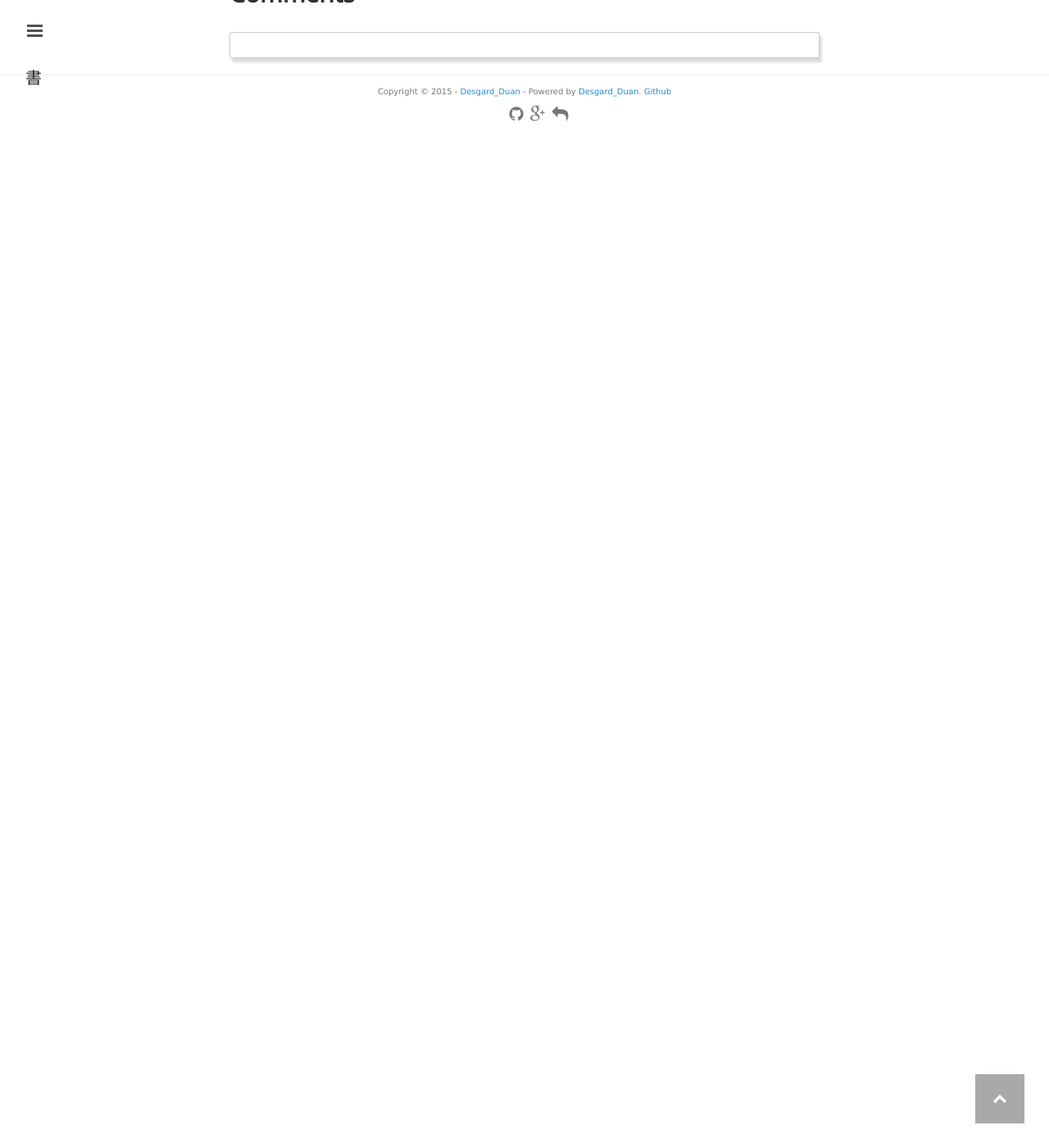
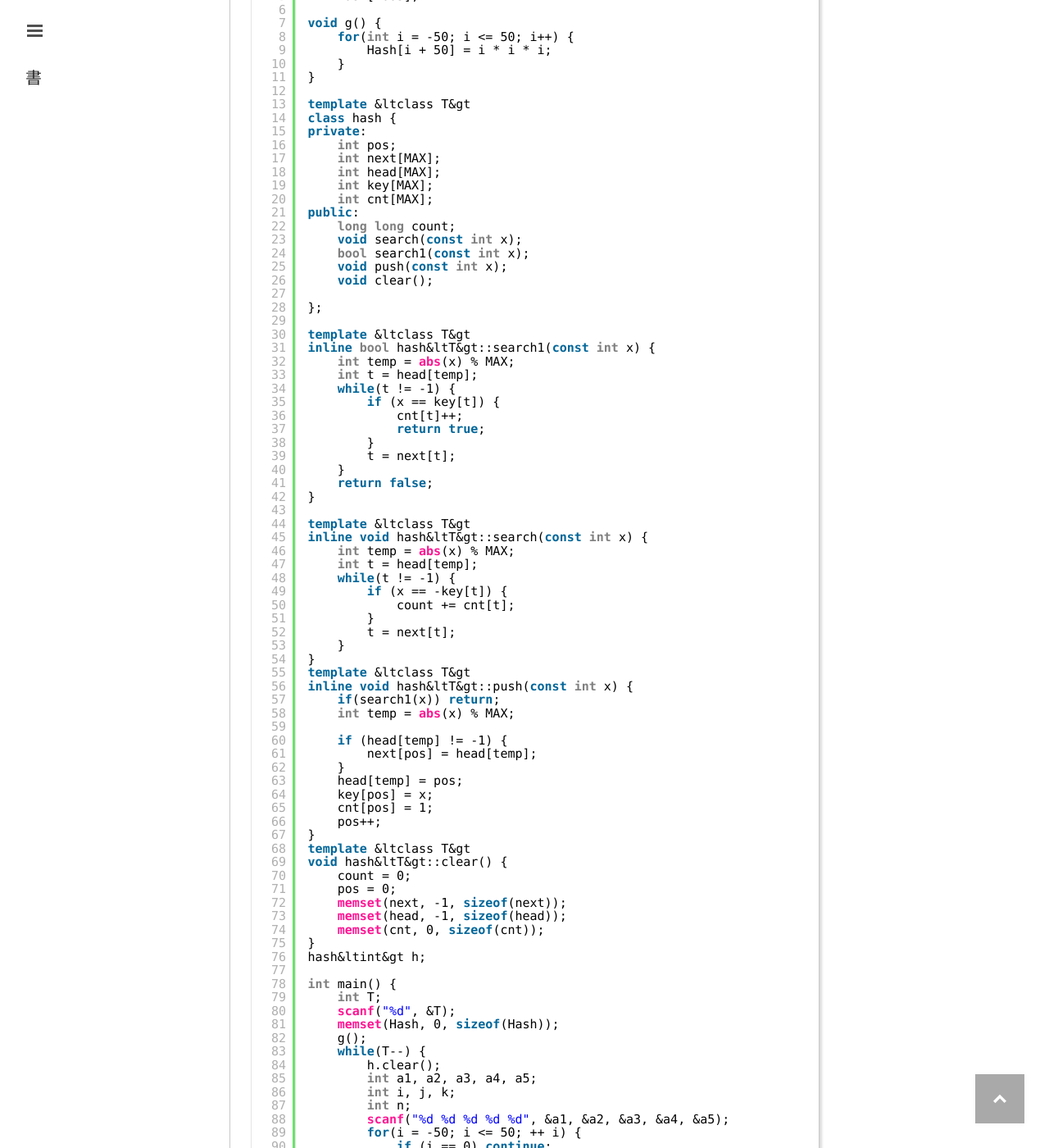
Before and after one commit to Desgard/desgard.github.com, a Jekyll site: the page built from _posts/2015-03-08-new_semester_program.md, in a window 1280 px wide and 1400 px high, scrolled down 12220 px. Shown: the whole window at 82% size. Built offline with Jekyll 4.4.1, drawn with Linux system fonts in a browser that asks for light colours; Markdown is read by kramdown in place of the engine named in the settings; comment, search, counter and statistics services are not loaded; some of the changed text lies outside the part shown.

Commit message:
update 2015-3-18

```diff
--- a/_posts/2015-03-08-new_semester_program.md
+++ b/_posts/2015-03-08-new_semester_program.md
@@ -674,3 +674,128 @@ int main () {
 }
 </pre>
 </div>
+
+###<font color="red">NYIST_136</font> 等式###
+手写的<code>Hash</code>，开小了会TLE，开大了会MLE，果然还是不行。用了RUO酱的<code>Hash</code>感觉自己萌萌的，
+一口气A掉了不费劲。</br>
+思路就是将等式拆分成两边去枚举，将<code>O(n^5)</code>的问题，使用<code>O(n^2 + n^3)</code>进行转换。缩短时间。
+<div>
+<pre class="brush: cpp">
+#include "bits/stdc++.h"
+using namespace std;
+const int MAX = 100003;
+const int MAXSUM = 12500000;
+int Hash[1003];
+
+void g() {
+    for(int i = -50; i <= 50; i++) {
+        Hash[i + 50] = i * i * i;
+    }
+}
+
+template &ltclass T&gt
+class hash {
+private:
+    int pos;
+    int next[MAX];
+    int head[MAX];
+    int key[MAX];
+    int cnt[MAX];
+public:
+    long long count;
+    void search(const int x);
+    bool search1(const int x);
+    void push(const int x);
+    void clear();
+
+};
+
+template &ltclass T&gt
+inline bool hash&ltT&gt::search1(const int x) {
+    int temp = abs(x) % MAX;
+    int t = head[temp];
+    while(t != -1) {
+        if (x == key[t]) {
+            cnt[t]++;
+            return true;
+        }
+        t = next[t];
+    }
+    return false;
+}
+
+template &ltclass T&gt
+inline void hash&ltT&gt::search(const int x) {
+    int temp = abs(x) % MAX;
+    int t = head[temp];
+    while(t != -1) {
+        if (x == -key[t]) {
+            count += cnt[t];
+        }
+        t = next[t];
+    }
+}
+template &ltclass T&gt
+inline void hash&ltT&gt::push(const int x) {
+    if(search1(x)) return;
+    int temp = abs(x) % MAX;
+
+    if (head[temp] != -1) {
+        next[pos] = head[temp];
+    }
+    head[temp] = pos;
+    key[pos] = x;
+    cnt[pos] = 1;
+    pos++;
+}
+template &ltclass T&gt
+void hash&ltT&gt::clear() {
+    count = 0;
+    pos = 0;
+    memset(next, -1, sizeof(next));
+    memset(head, -1, sizeof(head));
+    memset(cnt, 0, sizeof(cnt));
+}
+hash&ltint&gt h;
+
+int main() {
+    int T;
+    scanf("%d", &T);
+    memset(Hash, 0, sizeof(Hash));
+    g();
+    while(T--) {
+        h.clear();
+        int a1, a2, a3, a4, a5;
+        int i, j, k;
+        int n;
+        scanf("%d %d %d %d %d", &a1, &a2, &a3, &a4, &a5);
+        for(i = -50; i <= 50; ++ i) {
+            if (i == 0) continue;
+            for(j = -50; i != 0 && j <= 50; j++) {
+                if(j == 0) continue;
+                n = a1 * Hash[i + 50] + a2 * Hash[j + 50];
+                h.push(n);
+            }
+        }
+
+        for(i = -50; i <= 50; ++ i) {
+            if (i == 0) continue;
+            for(j = -50; i != 0 && j <= 50; ++ j) {
+                if (j == 0) continue;
+                for(k = -50; j != 0 && k <= 50; ++ k) {
+                    if(k == 0) continue;
+                    n = a3 * Hash[i + 50] + a4 * Hash[j + 50]
+                      + a5 * Hash[k + 50];
+                    if(n > MAXSUM || n < -MAXSUM)
+                        continue;
+                    h.search(n);
+                }
+            }
+        }
+        printf("%lld\n", h.count);
+    }
+
+    return 0;
+}
+</pre>
+</div>
```
